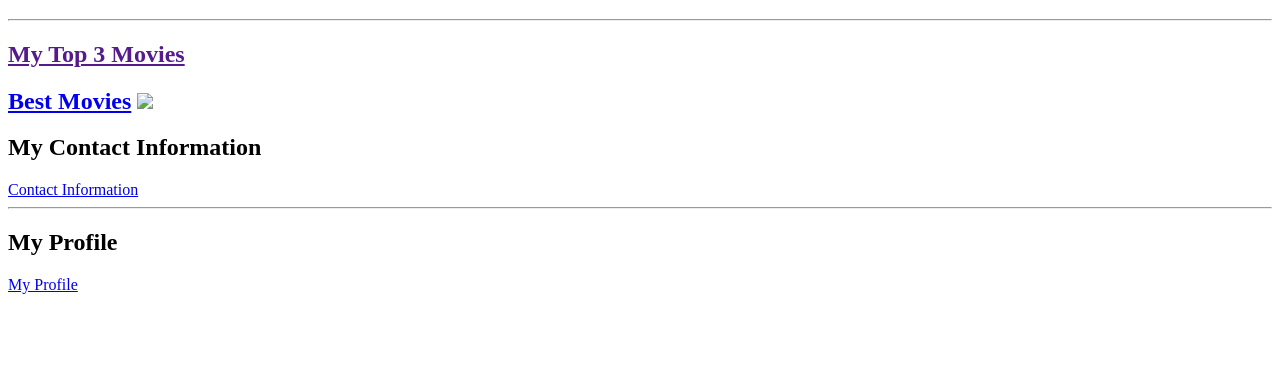
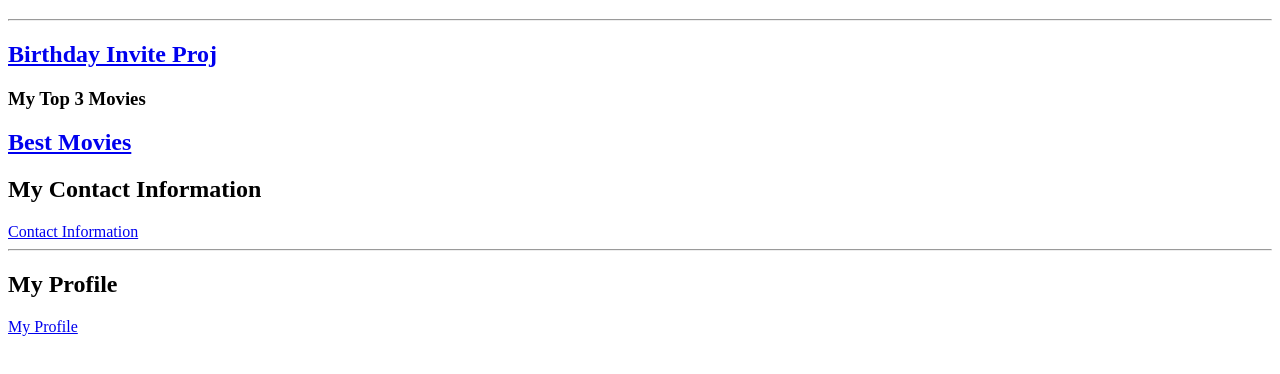
Before and after one commit to greenthumb2023/portfolio, a plain HTML site: page index.html in a window 1280 px wide. Shown: the part 178-552 px from the top of the page. Drawn offline with Linux system fonts and the light colour scheme.

Commit message:
Deleted screenshots

```diff
--- a/index.html
+++ b/index.html
@@ -14,11 +14,9 @@
 <h1>I am a Web Developer</h1>
 <hr/>
 
-    <h2><a href=""
-    <h3><img src=""C:\Users\lourd\OneDrive\Desktop\Documents\Web Development\4.3+HTML+Portfolio+Project\4.3 HTML Porfolio Project\images\Screenshot 2023-07-11 141041.png""
+    <h2><a href="http://127.0.0.1:5501/public/mybirthday%20invite.html">Birthday Invite Proj</a>
         <h3>My Top 3 Movies</h3>
         <h2><a href="http://127.0.0.1:5500/public/movie-ranking.html">Best Movies</a>
-        <img src="assets/imagesC:\Users\lourd\OneDrive\Desktop\Documents\Web Development\4.3+HTML+Portfolio+Project\4.3 HTML Porfolio Project\public\Screenshot 2023-07-11 140748.png">
             <h2>My Contact Information</h2>
             <a href="public/contact.html">Contact Information</a>
             <hr/>
```
